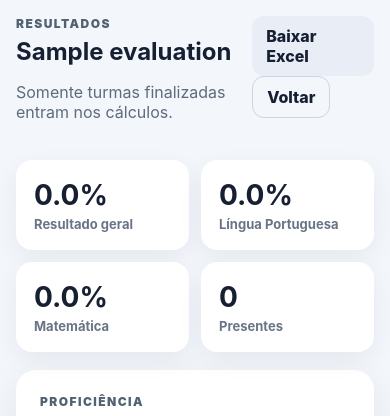
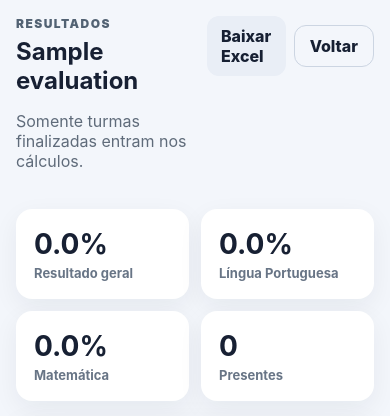
Before and after one commit to Marcosadriano7506/SARE2026, a Flask app: page /coordenacao/resultados/1 in a window 390 px wide. Shown: the top 416 px of the page. Run offline with Flask 3, Linux system fonts and the light colour scheme; a user stored in the database is signed in; tables that the repository leaves empty hold one stand-in row (values such as "Sample post").

Commit message:
style: polish result and row actions

```diff
--- a/app/static/css/app.css
+++ b/app/static/css/app.css
@@ -364,3 +364,18 @@ textarea {
 @media (max-width: 760px) {
   .detail-grid { grid-template-columns: repeat(2, 1fr); }
 }
+
+
+.top-actions,
+.row-actions {
+  display: flex;
+  align-items: center;
+  gap: 8px;
+  flex-wrap: wrap;
+}
+
+@media (max-width: 760px) {
+  .top-actions { width: 100%; }
+  .top-actions .button { flex: 1; }
+  .row-actions { width: 100%; justify-content: space-between; }
+}
```
